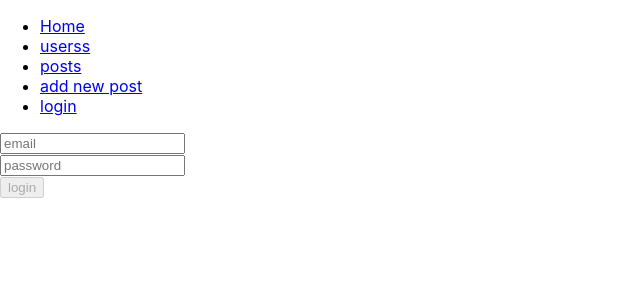
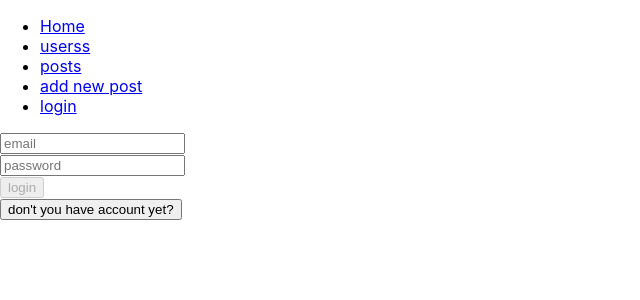
Before and after one commit to simpile/MERN-client, a React (Create React App) app: page /login in a window 1280 px wide. Shown: the top 300 px of the page, without its empty margins (0-640 px from the left). Built offline with nearby package versions, Linux system fonts and the light colour scheme.

Commit message:
add changeMode to signUp form

```diff
--- a/src/App.js
+++ b/src/App.js
@@ -6,7 +6,7 @@ import {
 
   // Link,
 } from "react-router-dom";
-import Posts from "./posts/pages/Posts";
+// import Posts from "./posts/pages/Posts";
 import NewPost from "./posts/pages/NewPost";
 import UserPost from "./posts/pages/UserPost";
 import MainNav from "./shares/components/Navigation/MainNav-parent";
--- a/src/posts/components/PostItem.js
+++ b/src/posts/components/PostItem.js
@@ -1,5 +1,5 @@
 import React from 'react'
-import {Link} from 'react-router-dom'
+// import {Link} from 'react-router-dom'
 import Button from '../../shares/FormElemants/Button'
 
 function PostItem(props) {
--- a/src/shares/hooks/useForm.js
+++ b/src/shares/hooks/useForm.js
@@ -1,9 +1,15 @@
-import React, { useCallback, useReducer } from 'react'
+import  { useCallback, useReducer } from 'react'
 const formReducer=(statee, action)=>{
     switch(action.type){
       case'INPUT-CHANGE':
         let formIsValid = true
+
         for (const inputId in statee.inputs){
+
+          if(!statee.inputs[inputId]){
+            continue
+          }
+
           if(inputId===action.inputId){
           formIsValid = formIsValid && action.isValid}
            else{
--- a/src/users/pages/Login.js
+++ b/src/users/pages/Login.js
@@ -1,10 +1,11 @@
-import React from 'react'
+import React, { useState } from 'react'
 import Button from '../../shares/FormElemants/Button'
 import Input from '../../shares/FormElemants/Input'
 import { validatorRequire } from '../../shares/utils/validators'
 import {useForm} from '../../shares/hooks/useForm'
 
  function Login() {
+  const[isLogin, setIsLogin]=useState(true)
 const[formState, inputHandler]=useForm({
 email:{
     value:"",
@@ -20,14 +21,22 @@ const submitHandler =(event)=>{
   event.preventDefault()
   console.log(formState.inputs)
 }
-
+const changeModeHandler =()=>{
+  setIsLogin(mode=>!mode)
+}
   return (
     <div>
         <form onSubmit={submitHandler}>
+      {
+       !isLogin&&
+                      <Input id="userName" type="text" placeholder="username" element="input" validators={[validatorRequire()]} errorText="wrong userName" onInput={inputHandler}/>
+          }
             <Input id="email" type="email" placeholder="email" element="input" validators={[validatorRequire()]} errorText="wrong email" onInput={inputHandler}/>
             <Input id="password" type="password" placeholder="password" element="input" validators={[validatorRequire()]} errorText="wrong password" onInput={inputHandler}/>
-            <Button type="submit" disabled={!formState.isValid}>login</Button>
+            <Button type="submit" disabled={!formState.isValid}>{isLogin?"login":"signup"}</Button>
+
         </form>
+            <Button type="submit" onClick={changeModeHandler}>{isLogin?"don't you have account yet?":"do you already Have account?"}</Button>
     </div>
   )
 }
```
